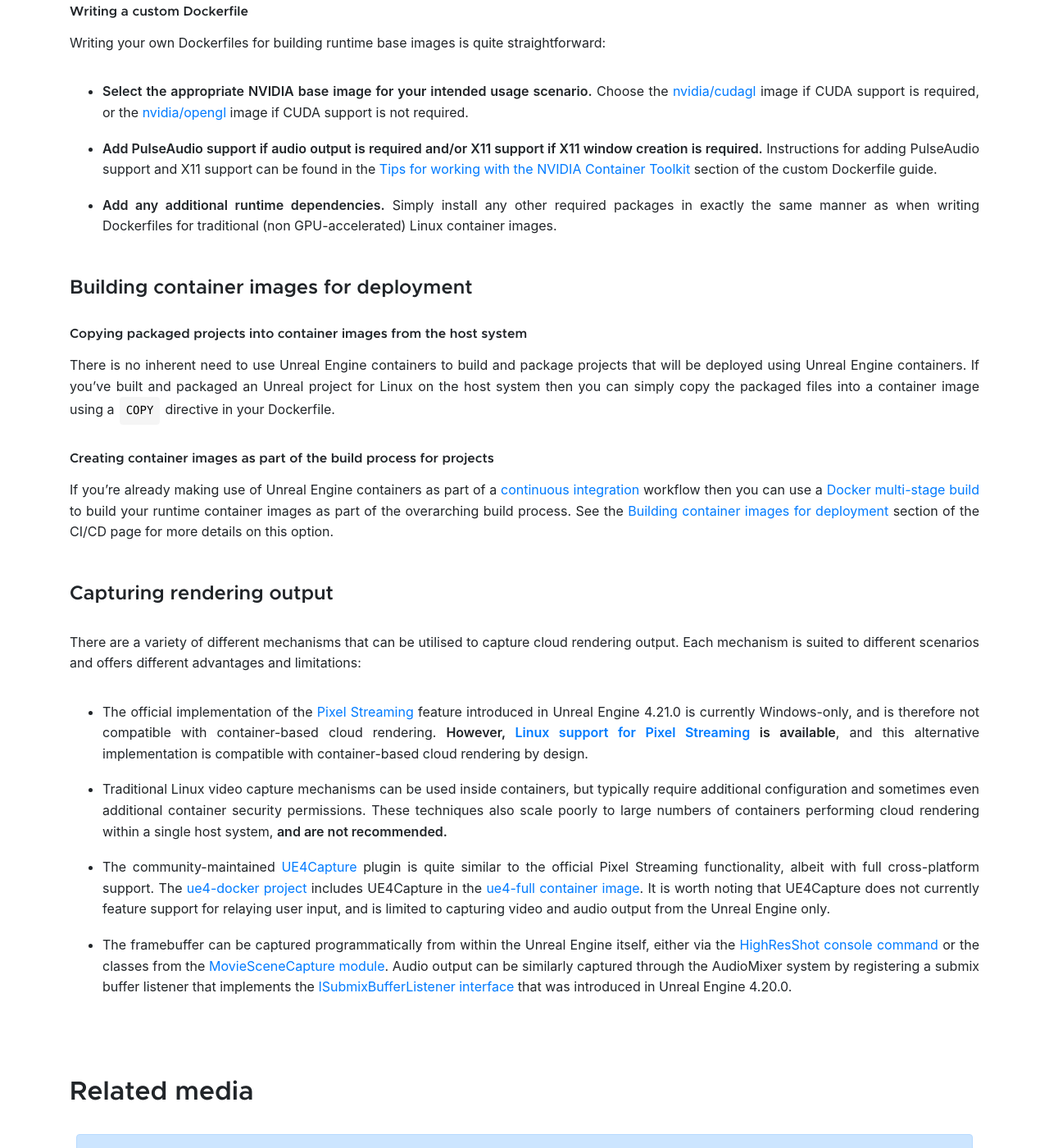
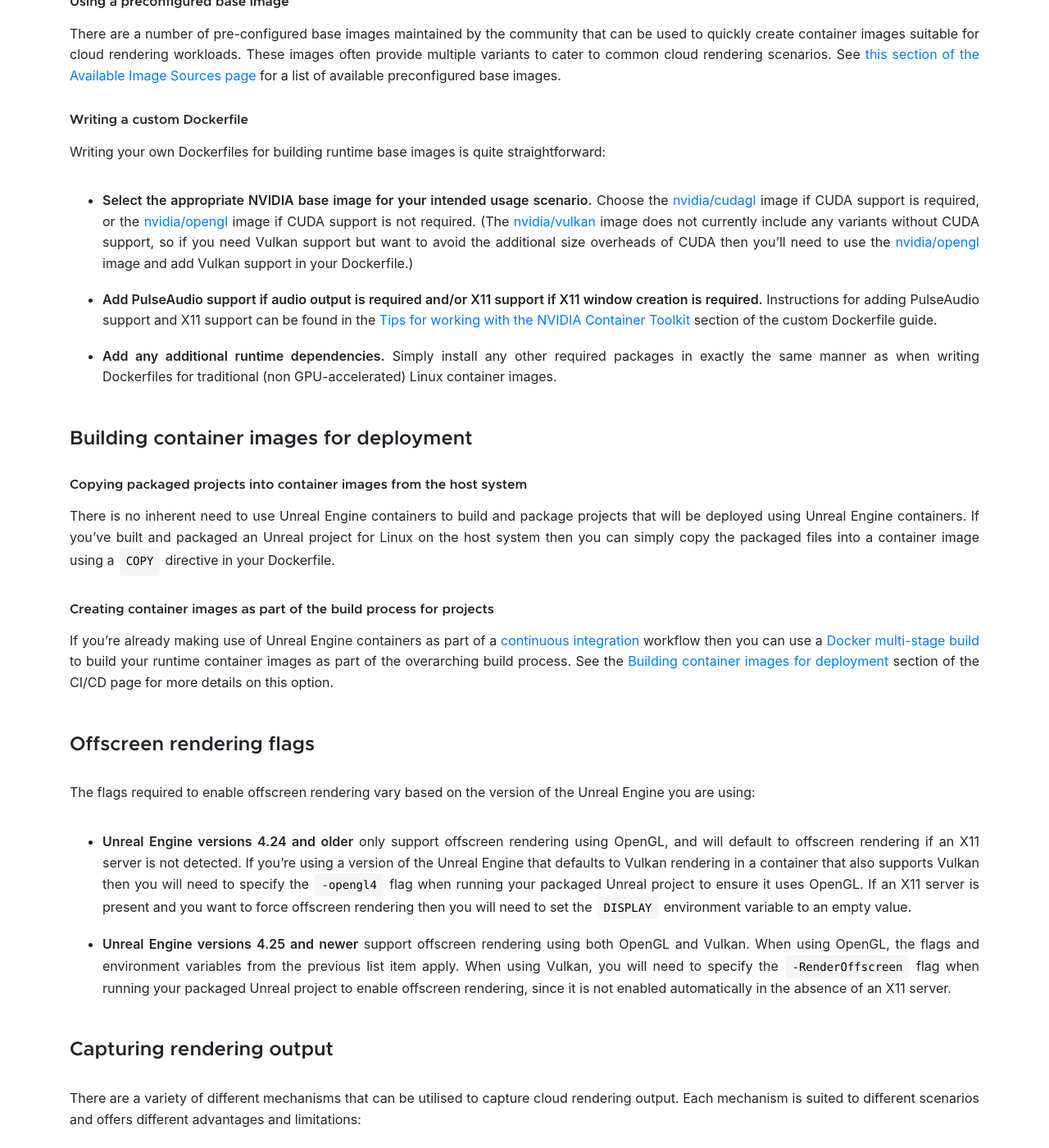
Before and after one commit to UnrealContainers/unrealcontainers.github.io, a Jekyll site: the page built from _collections/_docs/use-cases/cloud-rendering.md, in a window 1280 px wide and 1400 px high, scrolled down 2533 px. Shown: the whole window at 82% size. Built offline with Jekyll 4.4.1, drawn with Linux system fonts in a browser that asks for light colours; some of the changed text lies outside the part shown.

Commit message:
Add Vulkan notes to Cloud Rendering page

```diff
--- a/_collections/_docs/use-cases/cloud-rendering.md
+++ b/_collections/_docs/use-cases/cloud-rendering.md
@@ -28,9 +28,9 @@
 
 - Because the NVIDIA Container Toolkit only works with Linux containers running under Linux host systems, cloud rendering cannot be performed inside [Windows containers](../concepts/windows-containers). Windows-based cloud rendering must be run inside VMs rather than containers.
 
-- The NVIDIA Container Toolkit currently only supports OpenGL rendering. Vulkan support is [currently in alpha](https://hub.docker.com/r/nvidia/vulkan).
+- The NVIDIA Container Toolkit supports both OpenGL and Vulkan rendering. You will need to select a container base image that supports the rendering API you wish to use, either from the [official base images that NVIDIA makes available](https://hub.docker.com/u/nvidia), or from [the list of preconfigured base images available](../obtaining-images/image-sources#sources-of-base-images-for-running-packaged-unreal-projects) that are specifically designed for running packaged Unreal projects.
 
-- The Unreal Engine will default to offscreen rendering when running in an environment without an X11 server, such as a Docker container. If your project requires X11 support then you will need to use a container image that includes the X11 runtime libraries and bind-mount the X11 socket from the host system using the flags `-v/tmp/.X11-unix:/tmp/.X11-unix:rw -e DISPLAY`.
+- When using OpenGL, the Unreal Engine will default to offscreen rendering when running in an environment without an X11 server, such as a Docker container. (When using Vulkan, offscreen rendering must be manually enabled by specifying the `-RenderOffscreen` flag, irrespective of whether an X11 server is present or not.) If your project requires X11 support then you will need to use a container image that includes the X11 runtime libraries and bind-mount the X11 socket from the host system using the flags `-v/tmp/.X11-unix:/tmp/.X11-unix:rw -e DISPLAY`.
 
 - By default, containers will not have access to the audio devices from the host system and so audio output will be disabled. When using container images that include PulseAudio support, you can enable audio output by bind-mounting the PulseAudio socket from the host system using the flag `"-v/run/user/$UID/pulse:/run/user/1000/pulse"`. Note that this will not work for the root user, so you will need to run the command as a non-root user as described by the [Post-installation steps for Linux](https://docs.docker.com/install/linux/linux-postinstall/) page of the Docker documentation.
 
@@ -41,7 +41,7 @@
 
 ### Base image selection
 
-Packaged Unreal projects do not require the Engine Tools and can run in any container image that includes the required runtime libraries. As discussed in the [Sources of base images for running packaged Unreal projects](../obtaining-images/image-sources#sources-of-base-images-for-running-packaged-unreal-projects) section of the Available Image Sources page, container images that will perform rendering must be derived from the [nvidia/opengl](https://hub.docker.com/r/nvidia/opengl/) or [nvidia/cudagl](https://hub.docker.com/r/nvidia/cudagl/) base images. Beyond this single requirement, developers are free to design their runtime base images as they see fit.
+Packaged Unreal projects do not require the Engine Tools and can run in any container image that includes the required runtime libraries. As discussed in the [Sources of base images for running packaged Unreal projects](../obtaining-images/image-sources#sources-of-base-images-for-running-packaged-unreal-projects) section of the Available Image Sources page, container images that will perform rendering must be derived from the [nvidia/opengl](https://hub.docker.com/r/nvidia/opengl/), [nvidia/vulkan](https://hub.docker.com/r/nvidia/vulkan/) or [nvidia/cudagl](https://hub.docker.com/r/nvidia/cudagl/) base images. Beyond this single requirement, developers are free to design their runtime base images as they see fit.
 
 #### Using a preconfigured base image
 
@@ -51,7 +51,7 @@
 
 Writing your own Dockerfiles for building runtime base images is quite straightforward:
 
-- **Select the appropriate NVIDIA base image for your intended usage scenario.** Choose the [nvidia/cudagl](https://hub.docker.com/r/nvidia/cudagl/) image if CUDA support is required, or the [nvidia/opengl](https://hub.docker.com/r/nvidia/opengl/) image if CUDA support is not required.
+- **Select the appropriate NVIDIA base image for your intended usage scenario.** Choose the [nvidia/cudagl](https://hub.docker.com/r/nvidia/cudagl/) image if CUDA support is required, or the [nvidia/opengl](https://hub.docker.com/r/nvidia/opengl/) image if CUDA support is not required. (The [nvidia/vulkan](https://hub.docker.com/r/nvidia/vulkan/) image does not currently include any variants without CUDA support, so if you need Vulkan support but want to avoid the additional size overheads of CUDA then you'll need to use the [nvidia/opengl](https://hub.docker.com/r/nvidia/opengl/) image and add Vulkan support in your Dockerfile.)
 
 - **Add PulseAudio support if audio output is required and/or X11 support if X11 window creation is required.** Instructions for adding PulseAudio support and X11 support can be found in the [Tips for working with the NVIDIA Container Toolkit](../obtaining-images/write-your-own#tips-for-working-with-the-nvidia-container-toolkit) section of the custom Dockerfile guide.
 
@@ -66,6 +66,14 @@
 #### Creating container images as part of the build process for projects
 
 If you're already making use of Unreal Engine containers as part of a [continuous integration](./continuous-integration) workflow then you can use a [Docker multi-stage build](https://docs.docker.com/develop/develop-images/multistage-build/) to build your runtime container images as part of the overarching build process. See the [Building container images for deployment](../use-cases/continuous-integration#building-container-images-for-deployment) section of the CI/CD page for more details on this option.
+
+### Offscreen rendering flags
+
+The flags required to enable offscreen rendering vary based on the version of the Unreal Engine you are using:
+
+- **Unreal Engine versions 4.24 and older** only support offscreen rendering using OpenGL, and will default to offscreen rendering if an X11 server is not detected. If you're using a version of the Unreal Engine that defaults to Vulkan rendering in a container that also supports Vulkan then you will need to specify the `-opengl4` flag when running your packaged Unreal project to ensure it uses OpenGL. If an X11 server is present and you want to force offscreen rendering then you will need to set the `DISPLAY` environment variable to an empty value.
+
+- **Unreal Engine versions 4.25 and newer** support offscreen rendering using both OpenGL and Vulkan. When using OpenGL, the flags and environment variables from the previous list item apply. When using Vulkan, you will need to specify the `-RenderOffscreen` flag when running your packaged Unreal project to enable offscreen rendering, since it is not enabled automatically in the absence of an X11 server.
 
 ### Capturing rendering output
 
```
Also changed, not shown: _collections/_docs/obtaining-images/image-sources.md (+2 -2 lines).
